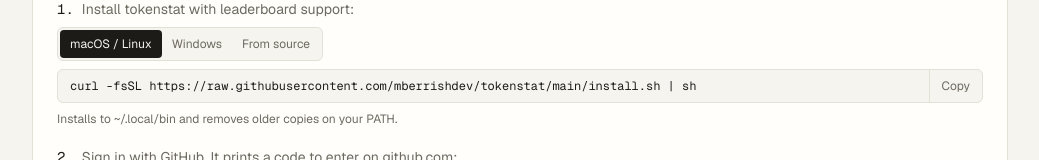
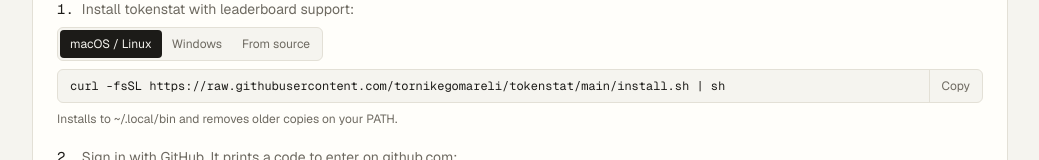
Before and after one commit to mberrishdev/tokenstat-leaderboard, a Next.js app: page / in a window 1280 px wide. Shown: the part 573-733 px from the top of the page, without its empty margins (120-1159 px from the left). Built offline with nearby package versions, Linux system fonts and the light colour scheme; no server answers; the database is empty.

Commit message:
Update repository reference to upstream tokenstat

```diff
--- a/src/components/install-tabs.tsx
+++ b/src/components/install-tabs.tsx
@@ -5,7 +5,7 @@
 // Where tokenstat with leaderboard support is installed from. It is the fork
 // until tornikegomareli/tokenstat#1 is merged and released upstream; then
 // change it to "tornikegomareli/tokenstat".
-const REPO = "mberrishdev/tokenstat";
+const REPO = "tornikegomareli/tokenstat";
 
 const OPTIONS = [
   {
```
